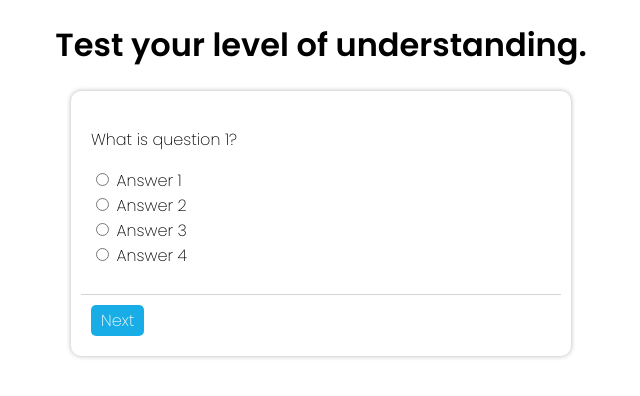
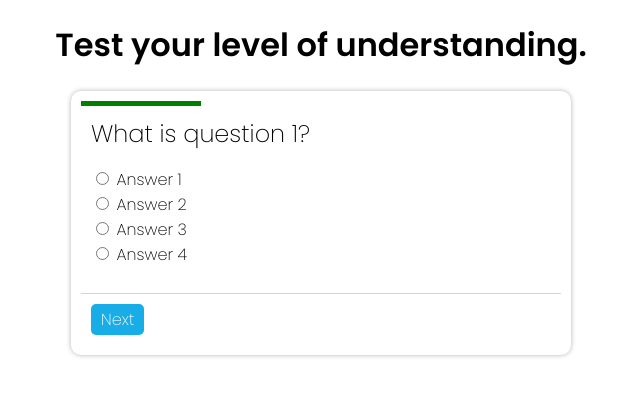
Before and after one commit to balewgize/javascript-projects, a plain HTML site: page quiz-app/index.html in a window 1280 px wide. Shown: the whole page, without its empty margins (319-959 px from the left). Drawn offline with Linux system fonts and the light colour scheme.

Commit message:
Show progress of the quiz using progress bar

```diff
--- a/quiz-app/index.html
+++ b/quiz-app/index.html
@@ -11,6 +11,9 @@
 <body>
     <h1>Test your level of understanding.</h1>
     <div class="quiz_container">
+        <div id="progress_bar">
+            <div id="progress"></div>
+        </div>
         <div id="quiz">
             <p id="question">Question text</p>
             <ul>
--- a/quiz-app/script.js
+++ b/quiz-app/script.js
@@ -87,12 +87,19 @@ function deselectChoices() {
     });
 }
 
+function showProgress(questionNumber) {
+    let progress = document.getElementById("progress");
+    width = (questionNumber / quizData.length) * 100;
+    progress.style.width = width + "%";
+}
+
 let score = 0;
 let questionNumber = 0;
 let submitBtn = document.getElementById("submit");
 let error = document.getElementById("error_msg");
 
 loadQuiz(questionNumber);
+showProgress(1);
 
 submitBtn.addEventListener("click", () => {
     let answer = getSelectedChoice();
@@ -104,6 +111,7 @@ submitBtn.addEventListener("click", () => {
         questionNumber += 1;
         if (questionNumber < quizData.length) {
             loadQuiz(questionNumber);
+            showProgress(questionNumber + 1);
             submitBtn.innerHTML = (questionNumber == quizData.length - 1) ? "Submit" : "Next";
         } else {
             quiz = document.getElementById("quiz");
--- a/quiz-app/style.css
+++ b/quiz-app/style.css
@@ -11,6 +11,17 @@ body {
     flex-direction: column;
     align-items: center;
 }
+#progress_bar {
+    width: 100%;
+    /* background-color: grey; */
+}
+
+#progress {
+    width: 1%;
+    height: 5px;
+    background-color: green;
+}
+
 .quiz_container {
     padding: 10px;
     width: 500px;
@@ -24,7 +35,7 @@ body {
     list-style-type: none;
     padding: 0;
 }
-#quiz .question {
+#quiz #question {
     font-size: 1.5rem;
     margin: 0;
 }
```
Also changed, not shown: 1 other file.
